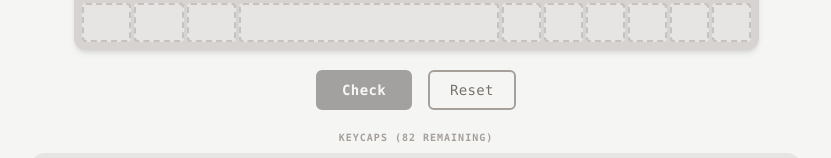
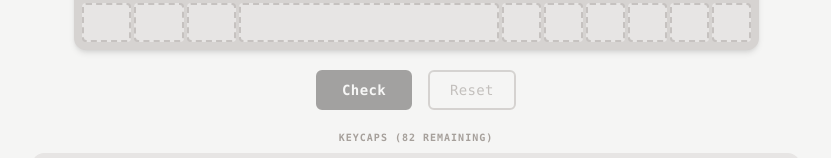
Before and after one commit to jiafra/keycapped, a React (Vite) app: page / in a window 1280 px wide. Shown: the part 433-591 px from the top of the page, without its empty margins (224-1055 px from the left). Built offline with nearby package versions, Linux system fonts and the light colour scheme.

Commit message:
Disable reset key when game not active

```diff
--- a/src/App.tsx
+++ b/src/App.tsx
@@ -1202,7 +1202,12 @@ export default function App() {
             </button>
             <button
               onClick={() => setConfirmingReset(true)}
-              className={`font-mono text-sm font-medium px-5 py-2 rounded-md border-2 ${t.btnSecondary.border} ${t.btnSecondary.bg} ${t.btnSecondary.text} cursor-pointer transition-all duration-150 tracking-wide ${t.btnSecondary.hoverBorder} ${t.btnSecondary.hover}`}
+              disabled={!gameActive}
+              className={`font-mono text-sm font-medium px-5 py-2 rounded-md border-2 ${t.btnSecondary.border} ${t.btnSecondary.bg} ${t.btnSecondary.text} transition-all duration-150 tracking-wide ${
+                gameActive
+                  ? `cursor-pointer ${t.btnSecondary.hoverBorder} ${t.btnSecondary.hover}`
+                  : "cursor-not-allowed opacity-40"
+              }`}
             >
               Reset
             </button>
```
